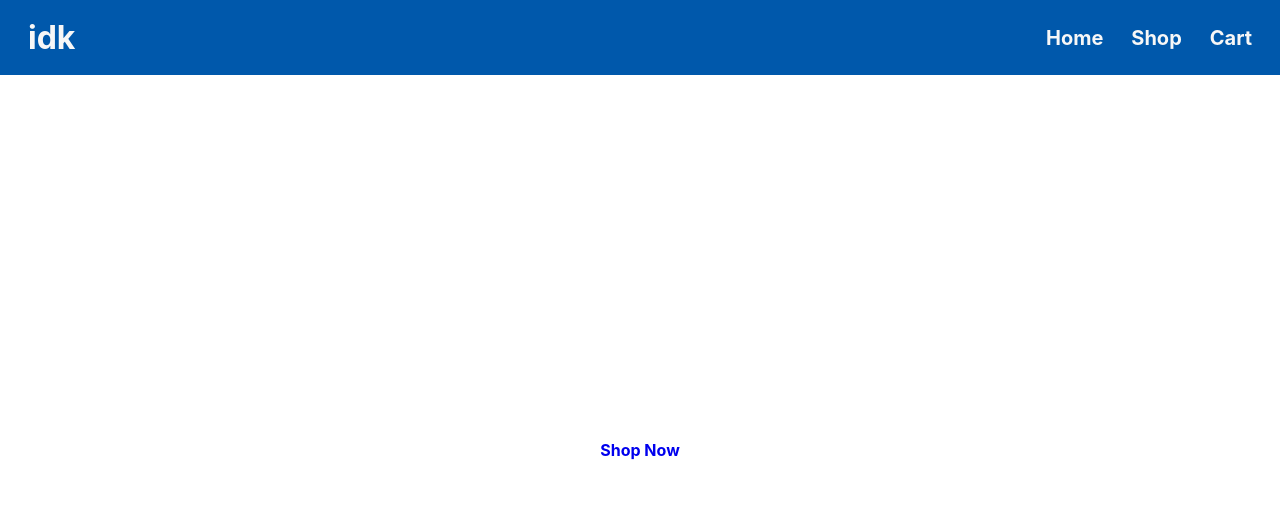
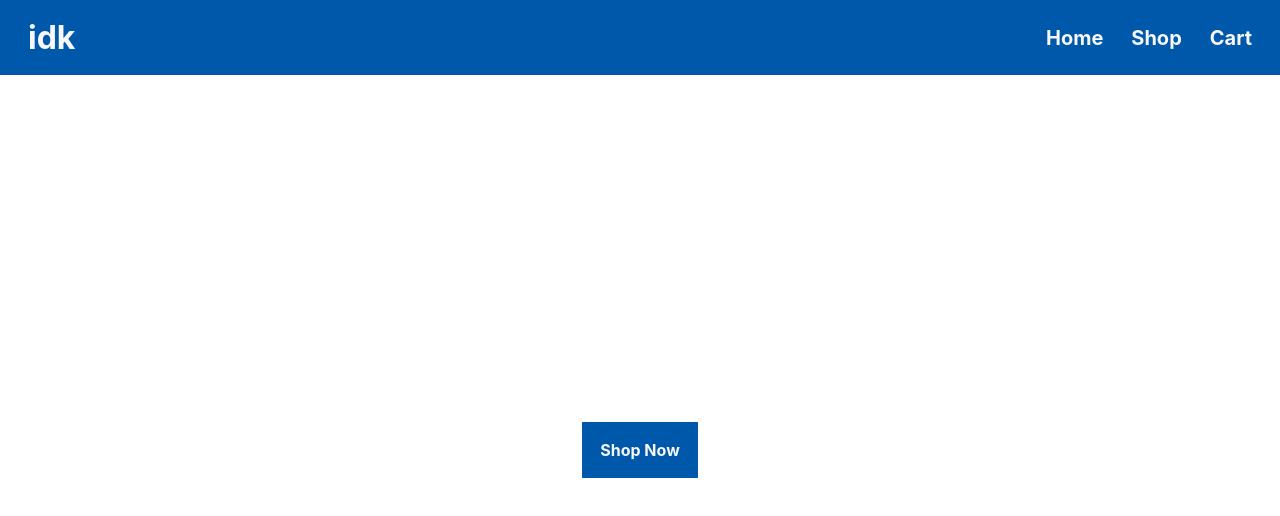
Before and after one commit to Sharkri/shopping-cart, a React (Create React App) app: page / in a window 1280 px wide. Shown: the top 516 px of the page. Built offline with nearby package versions, Linux system fonts and the light colour scheme.

Commit message:
Style shop now button and other minor style changes

```diff
--- a/src/styles/Header.css
+++ b/src/styles/Header.css
@@ -7,7 +7,3 @@ header {
   background-color: var(--blue);
   margin-bottom: 24px;
 }
-
-header a {
-  color: rgb(247, 247, 247);
-}
--- a/src/styles/Home.css
+++ b/src/styles/Home.css
@@ -6,4 +6,6 @@
 }
 
 .shop-now {
+  background-color: var(--blue);
+  padding: 18px;
 }
--- a/src/styles/index.css
+++ b/src/styles/index.css
@@ -36,4 +36,5 @@ code {
 a {
   text-decoration: none;
   font-weight: bold;
+  color: rgb(247, 247, 247);
 }
```
